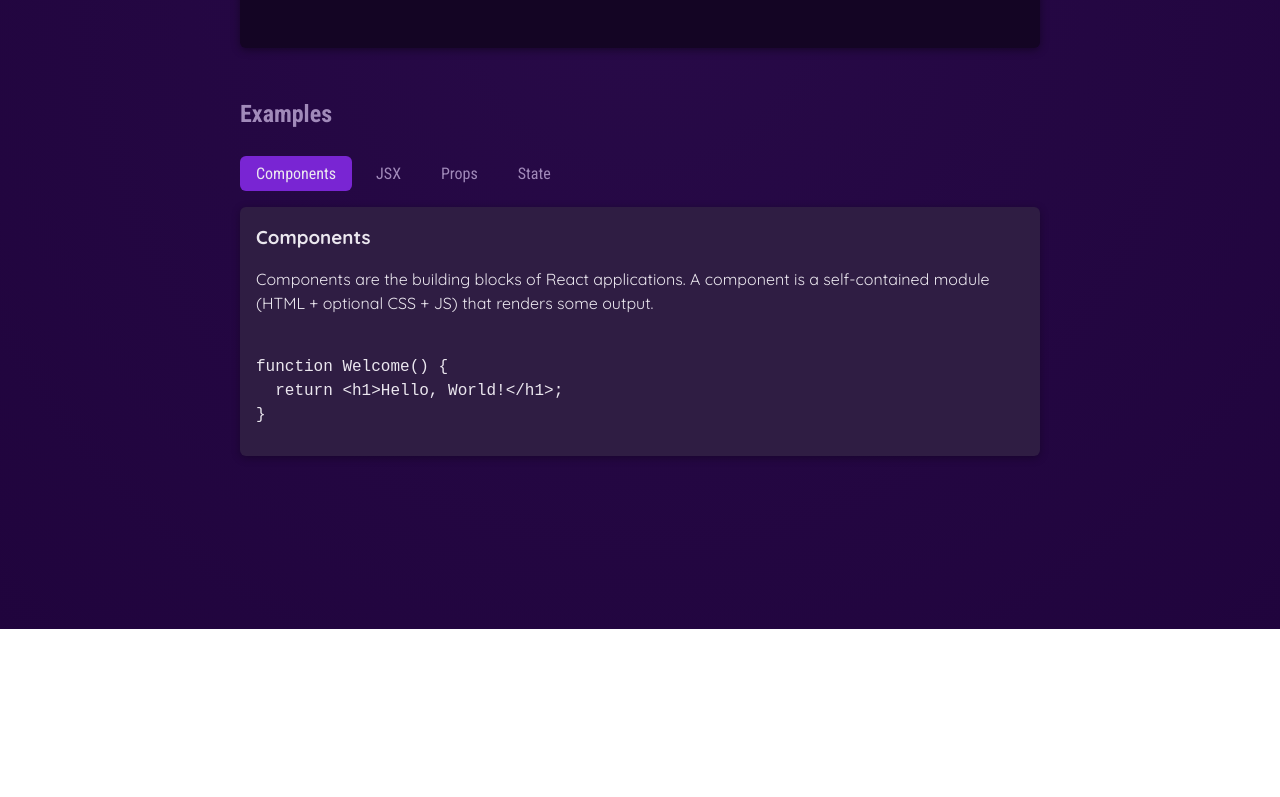
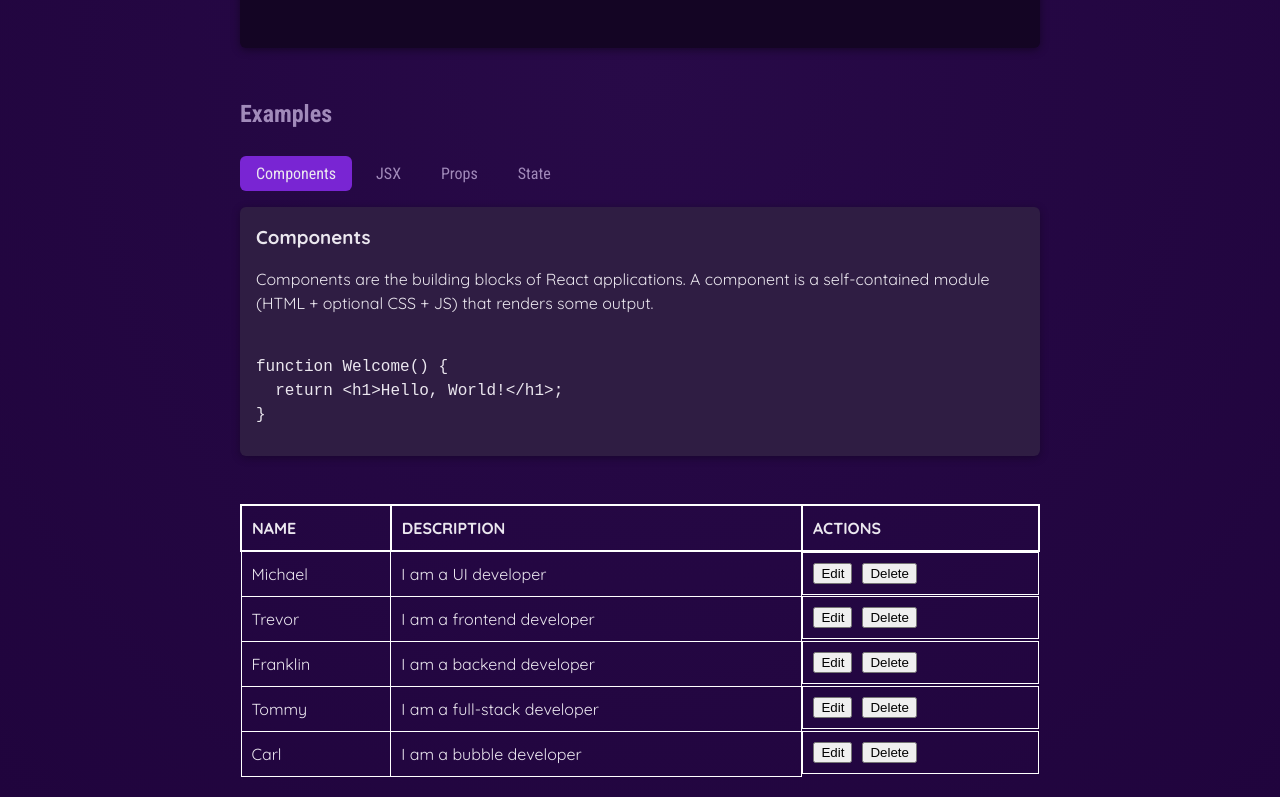
Before and after one commit to aizaz-js/react-essentials-project, a React (Vite) app: page / in a window 1280 px wide. Shown: the part 651-1448 px from the top of the page. Before the commit the page ends 1280 px from the top, so only its background shows below. Built offline with nearby package versions, Linux system fonts and the light colour scheme.

Commit message:
addded react table with eddit and delete functionality

```diff
--- a/src/App.jsx
+++ b/src/App.jsx
@@ -1,4 +1,4 @@
-import { Header, CoreConcepts, Examples } from '@components';
+import { Header, CoreConcepts, Examples, ReactTable } from '@components';
 
 function App() {
   return (
@@ -7,6 +7,7 @@ function App() {
       <main>
         <CoreConcepts />
         <Examples />
+        <ReactTable />
       </main>
     </>
   );
--- a/src/components/Examples.jsx
+++ b/src/components/Examples.jsx
@@ -6,6 +6,7 @@ import { Tabs } from './Tabs';
 
 export function Examples() {
   const [selectedTopic, setSelectedTopic] = useState('components');
+  // const selectedTopic = 'jsx';
 
   function handleSelect(selectedButton) {
     setSelectedTopic(selectedButton);
--- /dev/null
+++ b/src/components/ReactTable.jsx
@@ -0,0 +1,100 @@
+import React, { useState } from 'react';
+
+const TABLE_HEADER = ['NAME', 'DESCRIPTION', 'ACTIONS'];
+
+const TABLE_DATA = [
+  {
+    id: 1,
+    name: 'Michael',
+    description: 'I am a UI developer',
+  },
+  {
+    id: 2,
+    name: 'Trevor',
+    description: 'I am a frontend developer',
+  },
+  {
+    id: 3,
+    name: 'Franklin',
+    description: 'I am a backend developer',
+  },
+  {
+    id: 4,
+    name: 'Tommy',
+    description: 'I am a full-stack developer',
+  },
+  {
+    id: 5,
+    name: 'Carl',
+    description: 'I am a bubble developer',
+  },
+];
+
+export function ReactTable() {
+  const [editData, setEditData] = useState(TABLE_DATA);
+  const [editingId, setEditingId] = useState(null);
+  const [changeName, setChangeName] = useState('');
+  const [changeDescription, setChangeDescription] = useState('');
+
+  function handleEditClick(id, currentName, currentDescription) {
+    setEditingId(id);
+    setChangeName(currentName);
+    setChangeDescription(currentDescription);
+  }
+
+  function handleSaveClick(id) {
+    setEditData(prevData =>
+      prevData.map(row => (row.id === id ? { ...row, name: changeName, description: changeDescription } : row))
+    );
+    setEditingId(null);
+  }
+  return (
+    <div>
+      <table>
+        <thead>
+          <tr>
+            {TABLE_HEADER.map((value, id) => (
+              <th key={id}>{value}</th>
+            ))}
+          </tr>
+        </thead>
+        <tbody>
+          {editData.map(data => (
+            <tr key={data.id}>
+              <td>
+                {editingId === data.id ? (
+                  <input required type="text" value={changeName} onChange={e => setChangeName(e.target.value)} />
+                ) : (
+                  data.name
+                )}
+              </td>
+              <td>
+                {editingId === data.id ? (
+                  <input
+                    type="text"
+                    required
+                    value={changeDescription}
+                    onChange={e => setChangeDescription(e.target.value)}
+                  />
+                ) : (
+                  data.description
+                )}
+              </td>
+              <td className="button_wrapper">
+                {editingId === data.id ? (
+                  <button onClick={() => handleSaveClick(data.id)}>Save</button>
+                ) : (
+                  <button onClick={() => handleEditClick(data.id, data.name, data.description)}>Edit</button>
+                )}
+
+                <button onClick={() => setEditData(prevData => prevData.filter(row => row.id !== data.id))}>
+                  Delete
+                </button>
+              </td>
+            </tr>
+          ))}
+        </tbody>
+      </table>
+    </div>
+  );
+}
--- a/src/components/index.js
+++ b/src/components/index.js
@@ -5,3 +5,4 @@ export { CoreConcepts } from './CoreConcepts';
 export { Examples } from './Examples';
 export { Section } from './Section';
 export { Tabs } from './Tabs';
+export { ReactTable } from './ReactTable';
--- a/src/index.css
+++ b/src/index.css
@@ -148,3 +148,32 @@ main h2 {
 #tab-content code {
   font-size: 1rem;
 }
+
+table {
+  width: 100%;
+  border-collapse: collapse;
+  margin: 20px 0;
+  font-size: 16px;
+  text-align: left;
+}
+
+table thead th {
+  border: 2px solid white;
+  background-color: transparent;
+  padding: 10px;
+}
+
+table tbody td {
+  border: 1px solid white;
+  padding: 10px;
+}
+.button_wrapper {
+  display: flex;
+  justify-content: start;
+  align-items: center;
+  gap: 10px;
+}
+
+td input {
+  width: 100%;
+}
```
